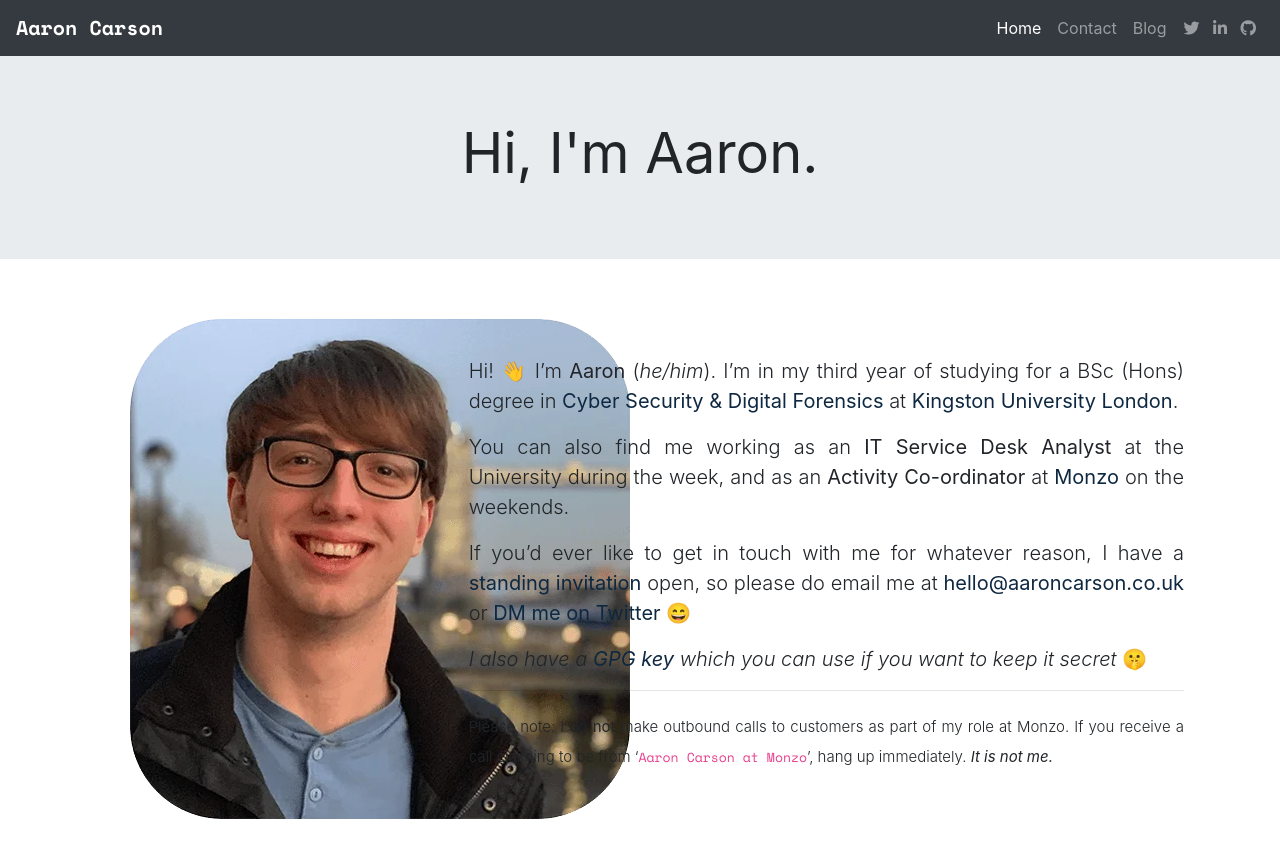
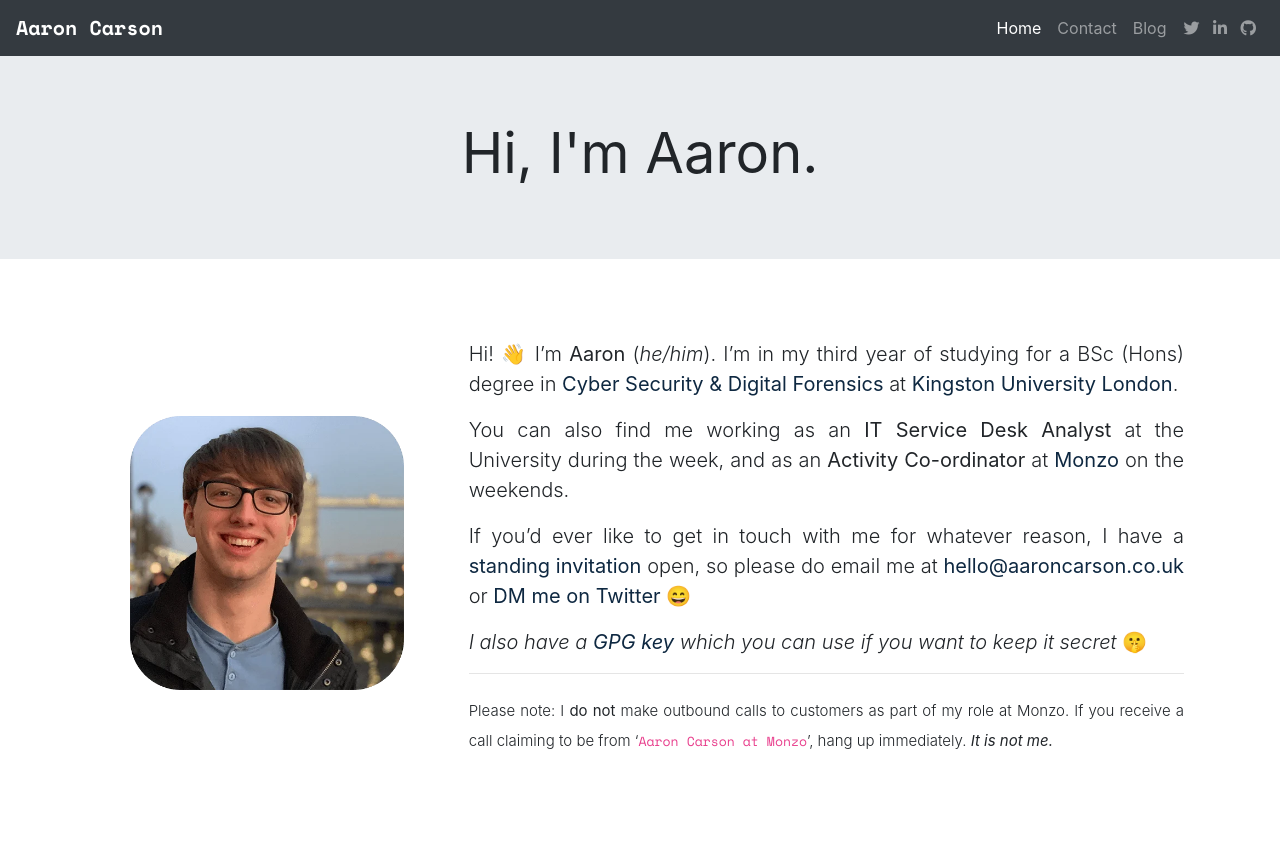
Before and after one commit to caraar12345/aaroncarson.co.uk_jekyll, a Jekyll site: the page built from index.md, in a window 1280 px wide. Shown: the top 858 px of the page. Built offline with Jekyll 4.4.1, drawn with Linux system fonts in a browser that asks for light colours; nearby versions of some CDN libraries; comment, search, counter and statistics services are not loaded.

Commit message:
Slightly less wrong!

```diff
--- a/index.md
+++ b/index.md
@@ -5,12 +5,12 @@ image: /assets/images/aaroncarson.jpg
 
 <div class="row my-auto align-items-center flex-grow-1 overflow-auto flex-row">
 <div class="d-flex flex-col col-md-4 justify-content-center my-1">
-  <picture style="margin: auto; display: block; width: 80%">
+  <picture>
     <source srcset="/assets/images/aaroncarson.webp?{{ site.time | date: '%s%N' }}" type="image/webp">
     <source srcset="/assets/images/aaroncarson.jp2?{{ site.time | date: '%s%N' }}" type="image/jp2">
     <source srcset="/assets/images/aaroncarson.png?{{ site.time | date: '%s%N' }}" type="image/png">
     <source srcset="/assets/images/aaroncarson.jpg?{{ site.time | date: '%s%N' }}" type="image/jpeg">
-    <img src="/assets/images/aaroncarson.png?{{ site.time | date: '%s%N' }}" alt="A picture of Aaron Carson with Tower Bridge in London behind.">
+    <img style="margin: auto; display: block; width: 80%" src="/assets/images/aaroncarson.png?{{ site.time | date: '%s%N' }}" alt="A picture of Aaron Carson with Tower Bridge in London behind.">
   </picture>
 </div>
 <div class="col-md-8 my-4 lead text-justify" markdown="1">
```
